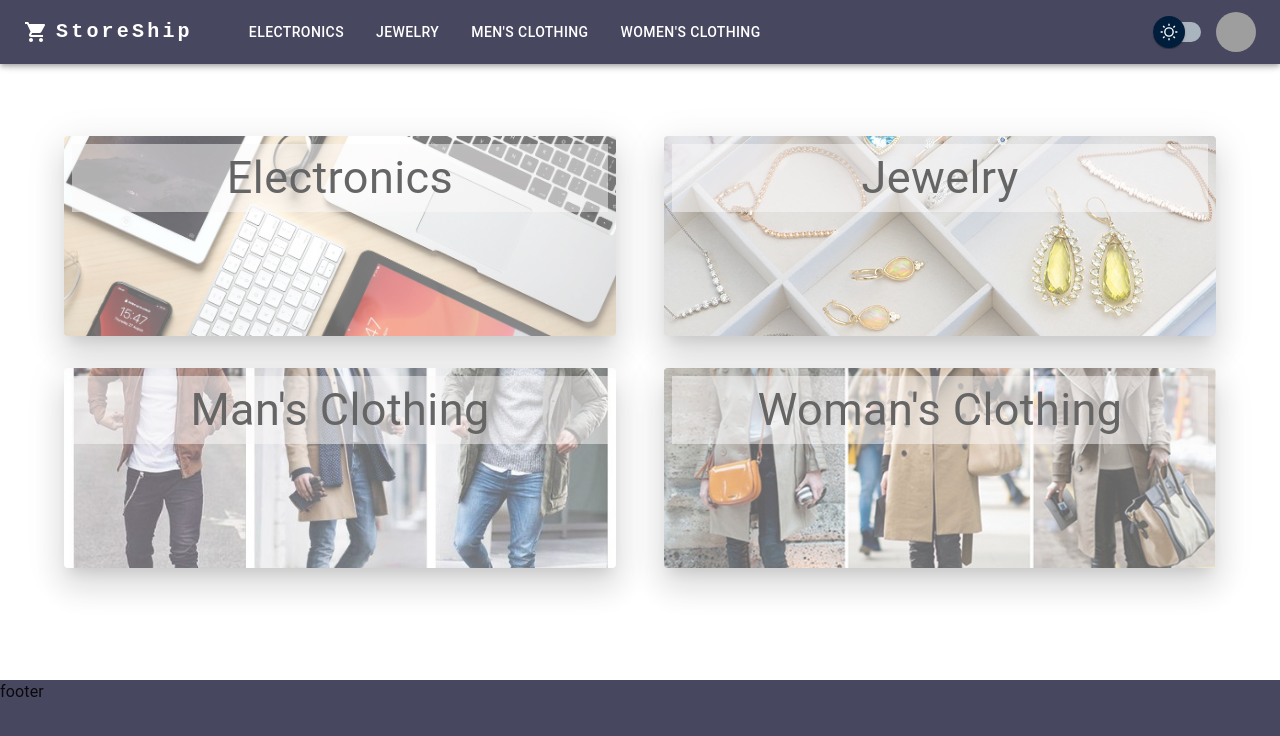
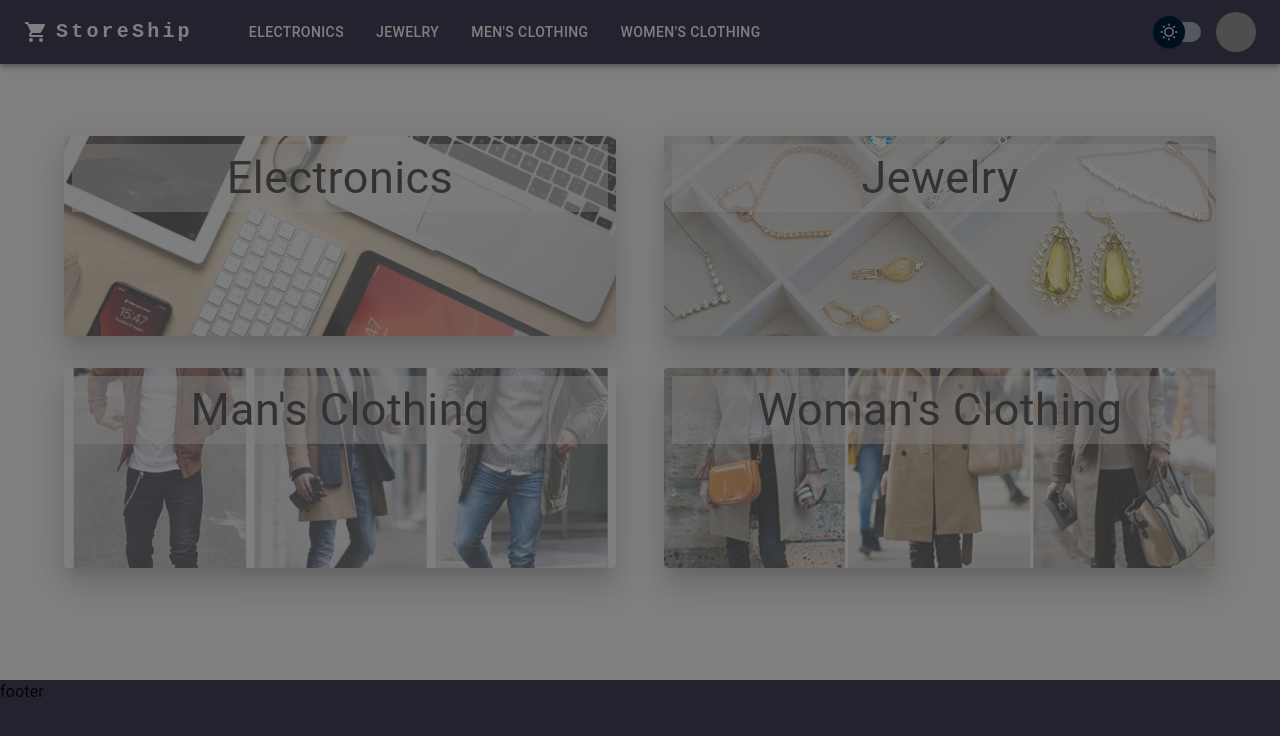
Before and after one commit to SmorzhaniukCinis/storeship, a React (Create React App) app: page / in a window 1280 px wide. Shown: the top 736 px of the page. Built offline with nearby package versions, Linux system fonts and the light colour scheme; grey boxes are pictures that could not be loaded.

Commit message:
add loading and fetch product data in category

```diff
--- a/src/App.tsx
+++ b/src/App.tsx
@@ -2,16 +2,20 @@ import React from 'react';
 import {useAppSelector} from "./redux/hooks";
 import {RouterProvider} from "react-router-dom";
 import {publicRoutes} from "./routes";
-import {CssBaseline, ThemeProvider} from "@mui/material";
+import {Backdrop, CircularProgress, CssBaseline, ThemeProvider} from "@mui/material";
 import {darkTheme, lightTheme} from "./theme";
 import {appSelectors} from "./redux/app/appSelectors";
 
 function App() {
-    const isLightTheme = useAppSelector(appSelectors.selectTheme)
+    const isLightTheme = useAppSelector(appSelectors.selectIsLigthTheme)
+    const isLoading = useAppSelector(appSelectors.selectIsLoading)
 
     return (
         <ThemeProvider theme={isLightTheme ? lightTheme : darkTheme}>
-            <CssBaseline />
+            <Backdrop
+                sx={{ color: '#fff', zIndex: (theme) => theme.zIndex.drawer + 1 }}
+                open={isLoading}
+            />
             <RouterProvider router={publicRoutes}/>
         </ThemeProvider>
     );
--- a/src/components/CaregoryPage/CategoryPage.tsx
+++ b/src/components/CaregoryPage/CategoryPage.tsx
@@ -7,15 +7,18 @@ import manClothingBG from '../../assets/manClothingBG.jpg'
 import jewelryBG from '../../assets/jewelryBG.jpg'
 import womanClothingBG from '../../assets/womanClothingBG.jpg'
 import Typography from "@mui/material/Typography";
+import {useNavigate} from "react-router-dom";
 
 const categories = [
-    {name: 'Electronics', url: devicesBG},
-    {name: 'Jewelry', url: jewelryBG},
-    {name: "Man's Clothing", url: manClothingBG},
-    {name: "Woman's Clothing", url: womanClothingBG}
+    {name: 'Electronics', url: devicesBG, pageLink: 'products/electronics'},
+    {name: 'Jewelry', url: jewelryBG, pageLink: 'products/jewelery'},
+    {name: "Man's Clothing", url: manClothingBG, pageLink: 'products/men-clothing'},
+    {name: "Woman's Clothing", url: womanClothingBG, pageLink: 'products/women-clothing'}
 ]
 
 export const CategoryPage = () => {
+
+    const navigate = useNavigate()
 
     const Category = styled(Paper)(({theme}) => ({
         color: 'black',
@@ -45,7 +48,7 @@ export const CategoryPage = () => {
                 {
                     categories.map(category =>
                         <Grid key={category.name}  xs={12} sm={6}>
-                            <Category elevation={20} sx={{backgroundImage: `url(${category.url})`}}>
+                            <Category onClick={()=>navigate(category.pageLink)} elevation={20} sx={{backgroundImage: `url(${category.url})`}}>
                                 <Typography sx={{fontSize: 45, backgroundColor: 'rgba(252,248,248,0.5)'}}>
                                     {category.name}
                                 </Typography>
--- a/src/components/ProductsPage/ProductsPage.tsx
+++ b/src/components/ProductsPage/ProductsPage.tsx
@@ -1,9 +1,44 @@
-import React from 'react';
+import React, {useEffect} from 'react';
+import {useParams} from "react-router-dom";
+import {currentCategory} from "../../redux/products/types";
+import {useAppDispatch, useAppSelector} from "../../redux/hooks";
+import {productsSagaActions} from "../../redux/products/productSaga";
+import {productsSelectors} from "../../redux/products/productsSelectors";
+import {appSelectors} from "../../redux/app/appSelectors";
 
 export const ProductsPage = () => {
+
+    const {category} = useParams()
+    const products = useAppSelector(productsSelectors.selectProducts)
+    const isLoading = useAppSelector(appSelectors.selectIsLoading)
+
+    const dispatch = useAppDispatch()
+
+    useEffect(() => {
+        switch (category) {
+            case 'jewelery': {
+                dispatch(productsSagaActions.fetchCategoryProducts('jewelery', 10))
+                break
+            }
+            case "men-clothing": {
+                dispatch(productsSagaActions.fetchCategoryProducts("men's clothing", 10))
+                break
+            }
+            case 'electronics': {
+                dispatch(productsSagaActions.fetchCategoryProducts('electronics', 10))
+                break
+            }
+            case "women-clothing": {
+                dispatch(productsSagaActions.fetchCategoryProducts("women's clothing", 10))
+                break
+            }
+        }
+    }, [category, dispatch])
+
+    if(isLoading) return <div>loading</div>
     return (
         <div>
-            products
+            {products.map(product => <div key={product.id}>{product.title}</div>)}
         </div>
     );
 };
--- a/src/components/Surfaces/Header.tsx
+++ b/src/components/Surfaces/Header.tsx
@@ -19,14 +19,14 @@ import {setTheme} from "../../redux/app/appSlise";
 
 const pages = [
     {name: "Electronics", href: 'products/electronics'},
-    {name: "jewelry", href: 'products/jewelery'},
-    {name: "men's clothing", href: 'products/men-clothing'},
-    {name: "women's clothing", href: 'products/women-clothing'}
+    {name: "Jewelry", href: 'products/jewelery'},
+    {name: "Men's clothing", href: 'products/men-clothing'},
+    {name: "Women's clothing", href: 'products/women-clothing'}
 ];
 
 export const Header = () => {
 
-    const isLightTheme = useAppSelector(appSelectors.selectTheme)
+    const isLightTheme = useAppSelector(appSelectors.selectIsLigthTheme)
     const dispatch = useAppDispatch()
 
     const changeTheme = () => {
--- a/src/redux/app/appSelectors.ts
+++ b/src/redux/app/appSelectors.ts
@@ -3,5 +3,6 @@ import {RootState} from "../store";
 export const appSelectors = {
     selectToken: (state: RootState) => state.appData.token,
     selectErrorMessage: (state: RootState) => state.appData.errorMessage,
-    selectTheme: (state: RootState) => state.appData.isLightTheme
+    selectIsLigthTheme: (state: RootState) => state.appData.isLightTheme,
+    selectIsLoading: (state: RootState) => state.appData.isLoading
 }
--- a/src/redux/app/appSlise.ts
+++ b/src/redux/app/appSlise.ts
@@ -5,7 +5,8 @@ import {initialStateType} from "./types";
 const initialState: initialStateType = {
     token: '',
     errorMessage: '',
-    isLightTheme: true
+    isLightTheme: true,
+    isLoading: true
 };
 
 
@@ -22,10 +23,14 @@ export const authSlice = createSlice({
         setTheme: (state, action: PayloadAction<boolean>) => {
             state.isLightTheme = action.payload
         },
+        setIsLoading: (state, action: PayloadAction<boolean>) => {
+
+            state.isLoading = action.payload
+        },
 
     },
 });
 
-export const {setToken, throwSomeError, setTheme} = authSlice.actions;
+export const {setToken, throwSomeError, setTheme, setIsLoading} = authSlice.actions;
 
 export default authSlice.reducer;
--- a/src/redux/app/types.ts
+++ b/src/redux/app/types.ts
@@ -5,6 +5,7 @@ export type initialStateType = {
     token: string
     errorMessage:string
     isLightTheme: boolean
+    isLoading: boolean
 }
 
 export type authUserType = {
--- a/src/redux/products/ProductsSlice.ts
+++ b/src/redux/products/ProductsSlice.ts
@@ -1,13 +1,13 @@
 import {createSlice, PayloadAction} from '@reduxjs/toolkit';
 import {productType} from "../../API/types/productsType";
-import {initialStateType} from "./types";
+import {currentCategory, initialStateType} from "./types";
 
 
 
 const initialState: initialStateType = {
     products: [],
     currentProduct: null,
-    categories: []
+    currentCategory: 'electronics'
 };
 
 
@@ -21,8 +21,8 @@ export const productsSlice = createSlice({
         setCurrentProduct: (state, action: PayloadAction<productType>) => {
             state.currentProduct = action.payload;
         },
-        setCategories: (state, action: PayloadAction<string[]>) => {
-            state.categories = action.payload;
+        setCategories: (state, action: PayloadAction<currentCategory>) => {
+            state.currentCategory = action.payload;
         },
     },
 });
--- a/src/redux/products/productSaga.tsx
+++ b/src/redux/products/productSaga.tsx
@@ -1,10 +1,9 @@
 import {call, put, takeEvery} from 'redux-saga/effects'
 import {productAPI} from "../../API/productAPI";
-import {setCategories, setCurrentProduct, setProducts} from "./ProductsSlice";
+import {setCurrentProduct, setProducts} from "./ProductsSlice";
 import {newProduct, productType, sortType} from "../../API/types/productsType";
 import {
     DELETE_PRODUCT,
-    FETCH_CATEGORIES,
     FETCH_CATEGORY_PRODUCT,
     FETCH_PRODUCT_BY_ID,
     FETCH_PRODUCTS,
@@ -13,14 +12,13 @@ import {
 } from "./productsActionTypes";
 import {
     deleteProductType,
-    fetchCategoriesType,
     fetchCategoryProductsType,
     fetchProductByIdType,
     fetchProductsType,
     postNewProductType,
     updateProductType
 } from "./types";
-import {throwSomeError} from "../app/appSlise";
+import {setIsLoading, throwSomeError} from "../app/appSlise";
 
 
 function* fetchProducts(action: fetchProductsType) {
@@ -42,20 +40,13 @@ function* fetchProductById(action: fetchProductByIdType) {
     }
 }
 
-function* fetchCategories(action: fetchCategoriesType) {
-    try {
-        const categories: string[] = yield call(productAPI.getAllCategories);
-        yield put(setCategories(categories));
-    } catch (e: any) {
-        yield put(throwSomeError(e.message));
-    }
-}
-
 function* fetchCategoryProducts(action: fetchCategoryProductsType) {
     const {category, portion, sort} = action.params
     try {
+        yield put(setIsLoading(true))
         const products: productType[] = yield call(productAPI.getCategoryProducts, category, portion, sort);
         yield put(setProducts(products));
+        yield put(setIsLoading(false))
     } catch (e: any) {
         yield put(throwSomeError(e.message));
     }
@@ -96,7 +87,6 @@ export const productsSagaActions = {
         params: {portion, sort}
     }),
     fetchProductById: (productId: number): fetchProductByIdType => ({type: FETCH_PRODUCT_BY_ID, productId}),
-    fetchCategories: (): fetchCategoriesType => ({type: FETCH_CATEGORIES}),
     fetchCategoryProducts: (category: string, portion?: number, sort?: sortType): fetchCategoryProductsType => ({
         type: FETCH_CATEGORY_PRODUCT,
         params: {category, portion, sort}
@@ -114,7 +104,6 @@ export const productsSagaActions = {
 export function* productsSaga() {
     yield takeEvery(FETCH_PRODUCTS, fetchProductById);
     yield takeEvery(FETCH_PRODUCT_BY_ID, fetchProducts)
-    yield takeEvery(FETCH_CATEGORIES, fetchCategories)
     yield takeEvery(FETCH_CATEGORY_PRODUCT, fetchCategoryProducts)
     yield takeEvery(POST_NEW_PRODUCT, postNewProduct)
     yield takeEvery(UPDATE_PRODUCT, updateProduct)
--- a/src/redux/products/productsActionTypes.ts
+++ b/src/redux/products/productsActionTypes.ts
@@ -1,6 +1,5 @@
 export const FETCH_PRODUCTS = "products/FETCH_PRODUCTS";
 export const FETCH_PRODUCT_BY_ID = 'products/FETCH_PRODUCT_BY_ID'
-export const FETCH_CATEGORIES = 'products/FETCH_CATEGORIES'
 export const FETCH_CATEGORY_PRODUCT = 'products/FETCH_CATEGORY_PRODUCT'
 export const POST_NEW_PRODUCT = 'products/POST_NEW_PRODUCT'
 export const UPDATE_PRODUCT = 'products/UPDATE_PRODUCT'
--- a/tsconfig.json
+++ b/tsconfig.json
@@ -1,6 +1,5 @@
 {
   "compilerOptions": {
-    "typeRoots" : ["node_modules/@types", "src/types"]
     "target": "es5",
     "lib": [
       "dom",
```
Also changed, not shown: src/redux/products/types.ts (+3 -5 lines).
